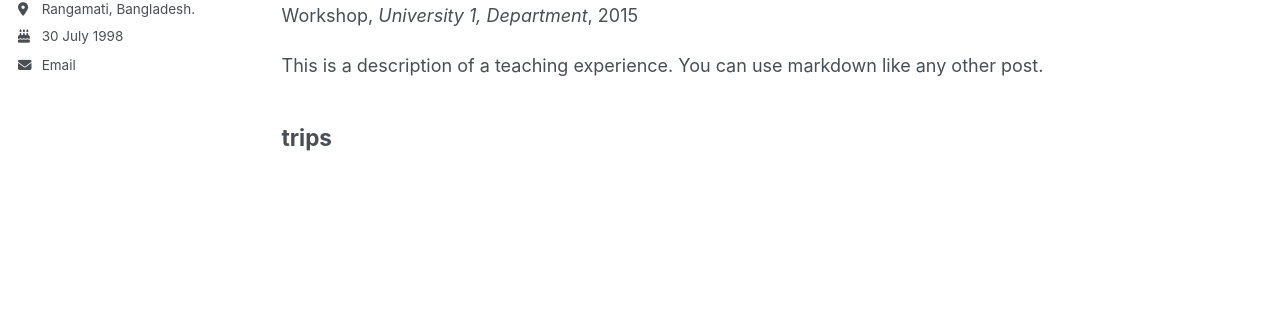
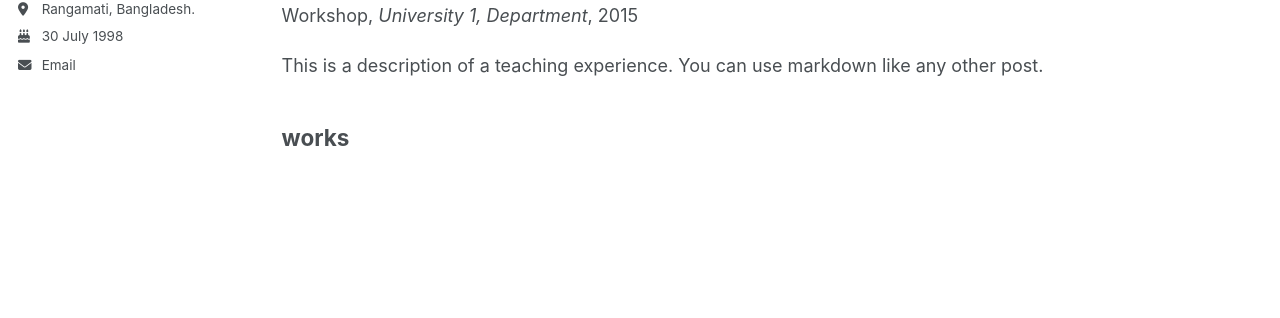
Before and after one commit to Sukonno-Chakma/Sukonno-Chakma.github.io, a Jekyll site: the page built from _pages/sitemap.md, in a window 1280 px wide and 900 px high, scrolled down 3288 px. Shown: the part 347-665 px from the top of the window. Built offline with Jekyll 4.4.1, drawn with Linux system fonts in a browser that asks for light colours; a script that is not in the unit is left out.

Commit message:
Update _config.yml

```diff
--- a/_config.yml
+++ b/_config.yml
@@ -181,9 +181,9 @@ collections:
   experiances:
     output: true
     permalink: /experiances/:path/
-  trips:
+  works:
     output: true
-    permalink: /trips/:path/
+    permalink: /works/:path/
   academics:
     output: true
     permalink: /academics/:path/
```
